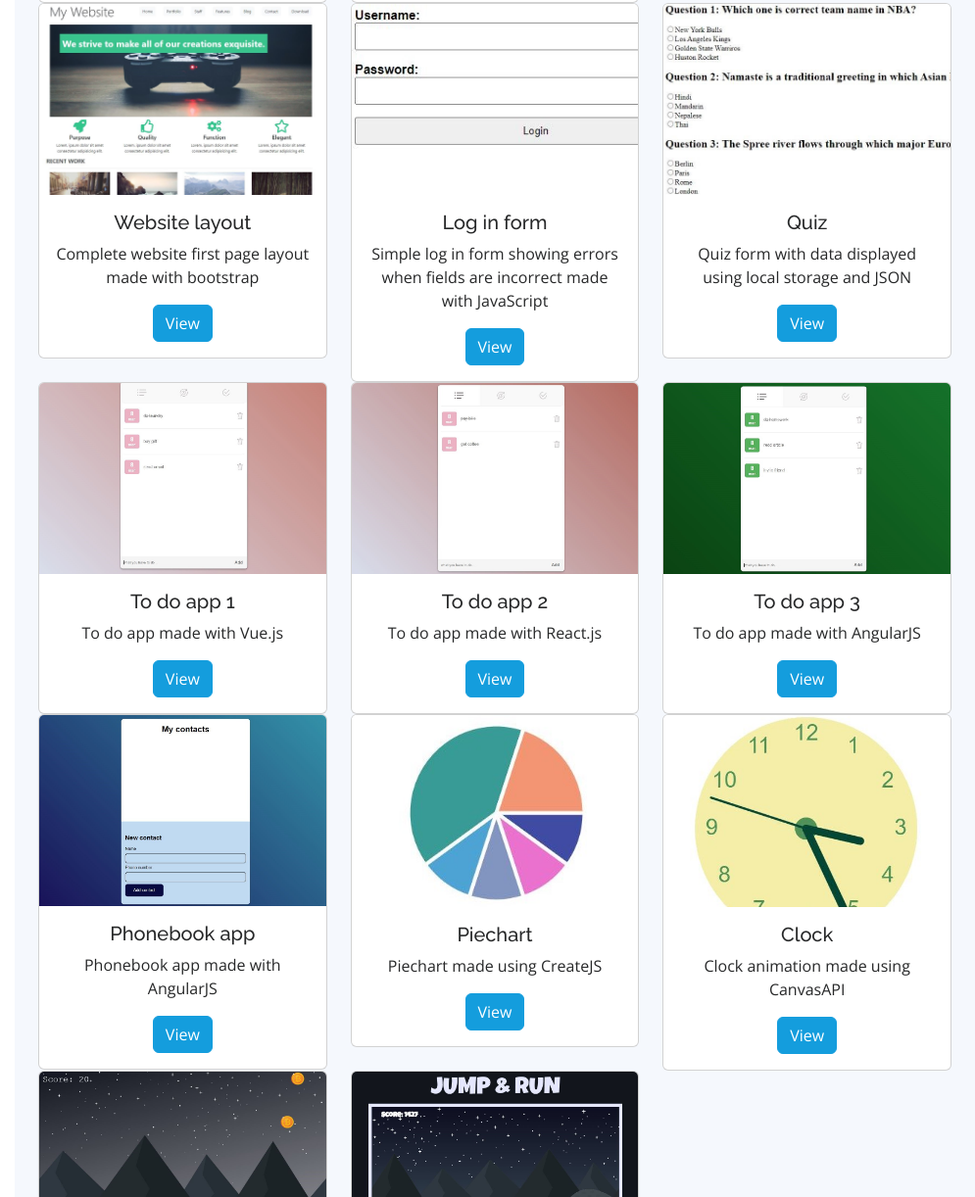
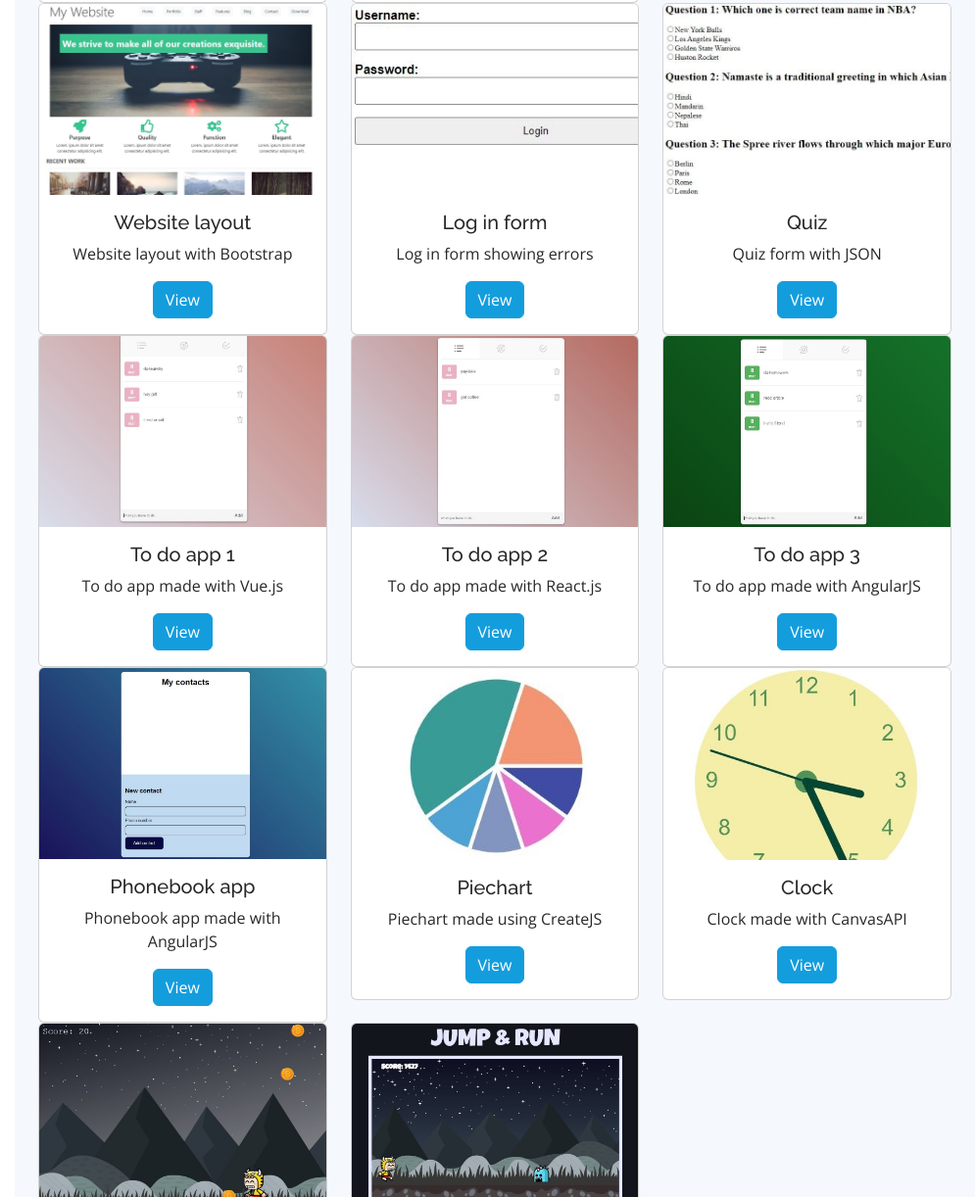
Before and after one commit to mariaflucus/Portfolio-Website, a plain HTML site: page index.html in a window 1280 px wide. Shown: the part 3019-4241 px from the top of the page at 98% size, without its empty margins (285-1280 px from the left). Drawn offline with nearby package versions, Linux system fonts and the light colour scheme.

Commit message:
modified-descriptions

```diff
--- a/index.html
+++ b/index.html
@@ -211,7 +211,7 @@
                       <img src="assets/img/bootstrap-site.JPG" class="card-img-top" alt="Bootstrap site"/>
                       <div class="card-body">
                         <h5 class="card-title">Website layout</h5>
-                        <p class="card-text">Complete website first page layout made with bootstrap</p>
+                        <p class="card-text">Website layout with Bootstrap</p>
                         <a href="https://mariaflucus.github.io/website-layout/" class="btn btn-primary">View</a>
                       </div>
                     </div>
@@ -222,7 +222,7 @@
                       <img src="assets/img/login-form.JPG" class="card-img-top" alt="log in form"/>
                       <div class="card-body">
                         <h5 class="card-title">Log in form</h5>
-                        <p class="card-text">Simple log in form showing errors when fields are incorrect made with JavaScript</p>
+                        <p class="card-text">Log in form showing errors </p>
                         <a href="https://mariaflucus.github.io/login-form/" class="btn btn-primary">View</a>
                       </div>
                     </div>
@@ -233,7 +233,7 @@
                       <img src="assets/img/quiz.JPG" class="card-img-top" alt="quiz"/>
                       <div class="card-body">
                         <h5 class="card-title">Quiz</h5>
-                        <p class="card-text">Quiz form with data displayed using local storage and JSON</p>
+                        <p class="card-text">Quiz form with JSON</p>
                         <a href="https://mariaflucus.github.io/quiz/" class="btn btn-primary">View</a>
                       </div>
                     </div>
@@ -303,7 +303,7 @@
                       <img src="assets/img/clock.JPG" class="card-img-top" alt="clock"/>
                       <div class="card-body">
                         <h5 class="card-title">Clock</h5>
-                        <p class="card-text">Clock animation made using CanvasAPI</p>
+                        <p class="card-text">Clock made with CanvasAPI</p>
                         <a href="https://mariaflucus.github.io/clock/" class="btn btn-primary">View</a>
                       </div>
                     </div>
```
